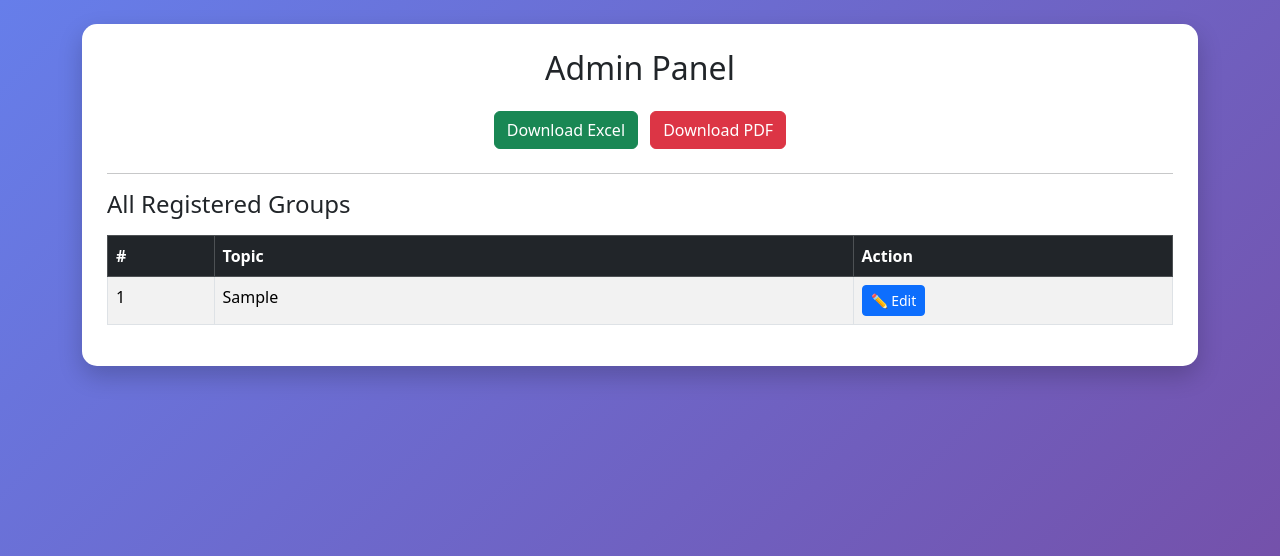
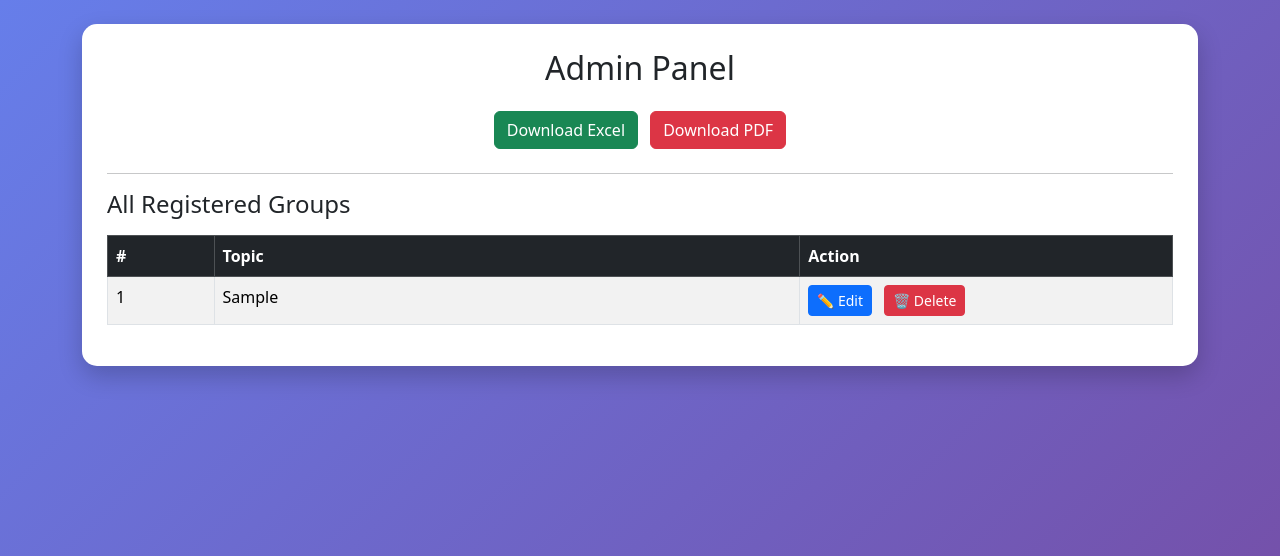
Before and after one commit to jayeshpatil2122/project-topic-registration, a Flask app: template templates/admin.html in a window 1280 px wide. Shown: the top 556 px of the page. Run offline with Flask 3, Linux system fonts and the light colour scheme; the template is opened without the code that fills it: values that come from a table or form of the project are taken from there, others are empty; tables that the repository leaves empty hold one stand-in row (values such as "Sample post"); some libraries are stand-ins or nearby versions.

Commit message:
Admin panel updated

```diff
--- a/app.py
+++ b/app.py
@@ -15,20 +15,16 @@ app = Flask(__name__)
 database_url = os.environ.get("DATABASE_URL")
 
 if database_url:
-    # Use psycopg (v3) driver - Railway provides postgres:// but we need postgresql+psycopg://
-    # Only replace if not already using the correct driver
-    if "postgresql+psycopg://" not in database_url:
-        if database_url.startswith("postgres://"):
-            database_url = database_url.replace("postgres://", "postgresql+psycopg://", 1)
-        elif database_url.startswith("postgresql://"):
-            database_url = database_url.replace("postgresql://", "postgresql+psycopg://", 1)
+    if database_url.startswith("postgres://"):
+        database_url = database_url.replace("postgres://", "postgresql+psycopg://", 1)
+    elif database_url.startswith("postgresql://"):
+        database_url = database_url.replace("postgresql://", "postgresql+psycopg://", 1)
 
     app.config['SQLALCHEMY_DATABASE_URI'] = database_url
-    print(f"Using PostgreSQL database")
+    print("Using PostgreSQL database")
 else:
     app.config['SQLALCHEMY_DATABASE_URI'] = 'sqlite:///groups.db'
-    print(f"Using SQLite database")
-
+    print("Using SQLite database")
 
 app.config['SQLALCHEMY_TRACK_MODIFICATIONS'] = False
 
@@ -37,10 +33,10 @@ db = SQLAlchemy(app)
 ADMIN_PASSWORD = "2122"
 
 # ===============================
-# MODEL (FIXED TABLE NAME)
+# MODEL
 # ===============================
 class Group(db.Model):
-    __tablename__ = "groups"   # ✅ IMPORTANT FIX
+    __tablename__ = "groups"
 
     id = db.Column(db.Integer, primary_key=True)
     topic = db.Column(db.String(200), unique=True)
@@ -58,9 +54,7 @@ class Group(db.Model):
     m4_prn = db.Column(db.String(100))
 
 
-# ===============================
-# CREATE TABLES AFTER MODEL
-# ===============================
+# Create tables
 with app.app_context():
     db.create_all()
 
@@ -68,15 +62,13 @@ with app.app_context():
 # ===============================
 # HELPER FUNCTIONS
 # ===============================
-
 def clean_text(text):
     return re.sub(r'\s+', '', text.lower())
 
 def clean_words(text):
     text = text.lower()
     text = re.sub(r'[^a-z\s]', '', text)
-    words = text.split()
-    return set(words)
+    return set(text.split())
 
 def topics_similar(topic1, topic2):
     words1 = clean_words(topic1)
@@ -99,6 +91,8 @@ def index():
     popup = None
     message = None
 
+    existing_groups = Group.query.all()
+
     if request.method == 'POST':
 
         if Group.query.count() >= 26:
@@ -106,19 +100,21 @@ def index():
 
         topic = request.form['topic'].strip()
 
-        existing_groups = Group.query.all()
-
         # 🔎 CHECK DUPLICATE TOPIC
         for g in existing_groups:
             if topics_similar(topic, g.topic):
                 popup = "duplicate_topic"
                 message = f"Topic already selected by Group #{g.id}"
-                return render_template('index.html',
-                                       groups=existing_groups,
-                                       popup=popup,
-                                       message=message)
+                return render_template(
+                    'index.html',
+                    groups=existing_groups,
+                    popup=popup,
+                    message=message
+                )
 
-        # 🔎 CHECK DUPLICATE MEMBERS
+        # ===============================
+        # COLLECT MEMBERS
+        # ===============================
         members = []
 
         for i in range(1, 5):
@@ -126,7 +122,25 @@ def index():
             prn = request.form[f'm{i}_prn'].strip()
             members.append((name, prn))
 
+        # ===============================
+        # PRN VALIDATION (12 digits)
+        # ===============================
+        for name, prn in members:
+            if not prn.isdigit() or len(prn) != 12:
+                popup = "invalid_prn"
+                message = f"PRN {prn} must be exactly 12 digits"
+                return render_template(
+                    'index.html',
+                    groups=existing_groups,
+                    popup=popup,
+                    message=message
+                )
+
+        # ===============================
+        # CHECK MEMBER DUPLICATE
+        # ===============================
         for g in existing_groups:
+
             existing_names = [g.m1_name, g.m2_name, g.m3_name, g.m4_name]
             existing_prns = [g.m1_prn, g.m2_prn, g.m3_prn, g.m4_prn]
 
@@ -135,20 +149,26 @@ def index():
                 if clean_text(prn) in [clean_text(p) for p in existing_prns]:
                     popup = "duplicate_user"
                     message = f"PRN {prn} already in Group #{g.id}"
-                    return render_template('index.html',
-                                           groups=existing_groups,
-                                           popup=popup,
-                                           message=message)
+                    return render_template(
+                        'index.html',
+                        groups=existing_groups,
+                        popup=popup,
+                        message=message
+                    )
 
                 if clean_text(name) in [clean_text(n) for n in existing_names]:
                     popup = "duplicate_user"
                     message = f"{name} already in Group #{g.id}"
-                    return render_template('index.html',
-                                           groups=existing_groups,
-                                           popup=popup,
-                                           message=message)
+                    return render_template(
+                        'index.html',
+                        groups=existing_groups,
+                        popup=popup,
+                        message=message
+                    )
 
-        # 💾 SAVE
+        # ===============================
+        # SAVE GROUP
+        # ===============================
         new_group = Group(
             topic=topic,
             m1_name=members[0][0], m1_prn=members[0][1],
@@ -162,8 +182,7 @@ def index():
 
         return redirect('/')
 
-    groups = Group.query.all()
-    return render_template('index.html', groups=groups)
+    return render_template('index.html', groups=existing_groups)
 
 
 # ===============================
@@ -204,6 +223,19 @@ def edit_group(group_id):
         return redirect('/admin')
 
     return render_template('edit_group.html', group=group)
+# ===============================
+# DELETE GROUP (ADMIN)
+# ===============================
+@app.route('/delete/<int:group_id>', methods=['POST'])
+def delete_group(group_id):
+
+    group = Group.query.get_or_404(group_id)
+
+    db.session.delete(group)
+    db.session.commit()
+
+    return redirect('/admin')
+
 
 
 # ===============================
--- a/templates/admin.html
+++ b/templates/admin.html
@@ -50,8 +50,8 @@
                 <thead class="table-dark">
                     <tr>
                         <th style="width:10%">#</th>
-                        <th style="width:60%">Topic</th>
-                        <th style="width:30%">Action</th>
+                        <th style="width:55%">Topic</th>
+                        <th style="width:35%">Action</th>
                     </tr>
                 </thead>
                 <tbody>
@@ -60,10 +60,26 @@
                         <td>{{ g.id }}</td>
                         <td>{{ g.topic }}</td>
                         <td>
+
+                            <!-- EDIT BUTTON -->
                             <a href="/edit/{{ g.id }}"
-                               class="btn btn-primary btn-sm">
+                               class="btn btn-primary btn-sm me-2">
                                 ✏ Edit
                             </a>
+
+                            <!-- DELETE BUTTON -->
+                            <form action="/delete/{{ g.id }}"
+                                  method="POST"
+                                  style="display:inline;"
+                                  onsubmit="return confirm('Are you sure you want to delete this group?');">
+
+                                <button type="submit"
+                                        class="btn btn-danger btn-sm">
+                                    🗑 Delete
+                                </button>
+
+                            </form>
+
                         </td>
                     </tr>
                 {% endfor %}
```
